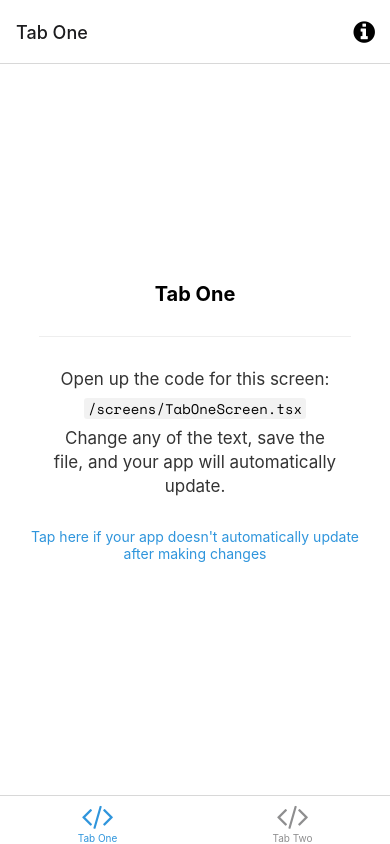
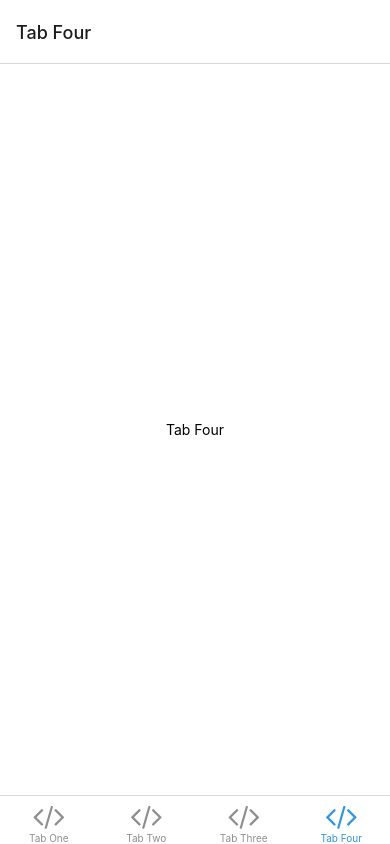
Before and after one commit to joseguambo1994/bielapps, a React Native app: screen /TabFour in a window 390 px wide. Built offline with nearby package versions, Linux system fonts and the light colour scheme; what expo-linking would draw is missing.

Commit message:
Initial commit. Add screen number three and number four. Add colors to contants file

```diff
--- a/constants/Colors.ts
+++ b/constants/Colors.ts
@@ -8,6 +8,14 @@ export default {
     tint: tintColorLight,
     tabIconDefault: '#ccc',
     tabIconSelected: tintColorLight,
+    darkBlue:'#0a1950',
+    lightBlue:'#808fa3',
+    lightGray:'#ececec',
+    darkGray:'#cccccc',
+    red:'#ee1c42',
+    black:'#000000',
+    white:'#ffffff',
+    green:'#069346',
   },
   dark: {
     text: '#fff',
@@ -15,5 +23,13 @@ export default {
     tint: tintColorDark,
     tabIconDefault: '#ccc',
     tabIconSelected: tintColorDark,
+    darkBlue:'#0a1950',
+    lightBlue:'#808fa3',
+    lightGray:'#ececec',
+    darkGray:'#cccccc',
+    red:'#ee1c42',
+    black:'#000000',
+    white:'#ffffff',
+    green:'#069346',
   },
 };
--- a/navigation/LinkingConfiguration.ts
+++ b/navigation/LinkingConfiguration.ts
@@ -25,6 +25,11 @@ const linking: LinkingOptions<RootStackParamList> = {
               TabTwoScreen: 'two',
             },
           },
+          TabThree: {
+            screens: {
+              TabThreeScreen: 'three',
+            },
+          },
         },
       },
       Modal: 'modal',
--- a/navigation/index.tsx
+++ b/navigation/index.tsx
@@ -16,6 +16,8 @@ import ModalScreen from '../screens/ModalScreen';
 import NotFoundScreen from '../screens/NotFoundScreen';
 import TabOneScreen from '../screens/TabOneScreen';
 import TabTwoScreen from '../screens/TabTwoScreen';
+import TabThreeScreen from '../screens/TabThreeScreen';
+import TabFourScreen from '../screens/TabFourScreen';
 import { RootStackParamList, RootTabParamList, RootTabScreenProps } from '../types';
 import LinkingConfiguration from './LinkingConfiguration';
 
@@ -58,7 +60,7 @@ function BottomTabNavigator() {
 
   return (
     <BottomTab.Navigator
-      initialRouteName="TabOne"
+      initialRouteName="TabThree"
       screenOptions={{
         tabBarActiveTintColor: Colors[colorScheme].tint,
       }}>
@@ -92,6 +94,22 @@ function BottomTabNavigator() {
           tabBarIcon: ({ color }) => <TabBarIcon name="code" color={color} />,
         }}
       />
+      <BottomTab.Screen
+        name="TabThree"
+        component={TabThreeScreen}
+        options={{
+          title: 'Tab Three',
+          tabBarIcon: ({ color }) => <TabBarIcon name="code" color={color} />,
+        }}
+      />
+       <BottomTab.Screen
+        name="TabFour"
+        component={TabFourScreen}
+        options={{
+          title: 'Tab Four',
+          tabBarIcon: ({ color }) => <TabBarIcon name="code" color={color} />,
+        }}
+      />
     </BottomTab.Navigator>
   );
 }
--- /dev/null
+++ b/screens/TabFourScreen.tsx
@@ -0,0 +1,20 @@
+import * as React from 'react';
+import { StyleSheet } from 'react-native';
+import { Text, View } from '../components/Themed';
+import { RootTabScreenProps } from '../types';
+
+export default function TabFourScreen({ navigation }: RootTabScreenProps<'TabFour'>) {
+  return (
+    <View style={styles.container}>
+      <Text >Tab Four</Text>
+    </View>
+  );
+}
+
+const styles = StyleSheet.create({
+  container: {
+    flex: 1,
+    alignItems: 'center',
+    justifyContent: 'center',
+  },
+});
--- /dev/null
+++ b/screens/TabThreeScreen.tsx
@@ -0,0 +1,20 @@
+import * as React from 'react';
+import { StyleSheet } from 'react-native';
+import { Text, View } from '../components/Themed';
+import { RootTabScreenProps } from '../types';
+
+export default function TabThreeScreen({ navigation }: RootTabScreenProps<'TabThree'>) {
+  return (
+    <View style={styles.container}>
+      <Text>Tab Three</Text>
+    </View>
+  );
+}
+
+const styles = StyleSheet.create({
+  container: {
+    flex: 1,
+    alignItems: 'center',
+    justifyContent: 'center',
+  },
+});
--- a/types.tsx
+++ b/types.tsx
@@ -27,6 +27,8 @@ export type RootStackScreenProps<Screen extends keyof RootStackParamList> = Nati
 export type RootTabParamList = {
   TabOne: undefined;
   TabTwo: undefined;
+  TabThree: undefined;
+  TabFour: undefined;
 };
 
 export type RootTabScreenProps<Screen extends keyof RootTabParamList> = CompositeScreenProps<
```
